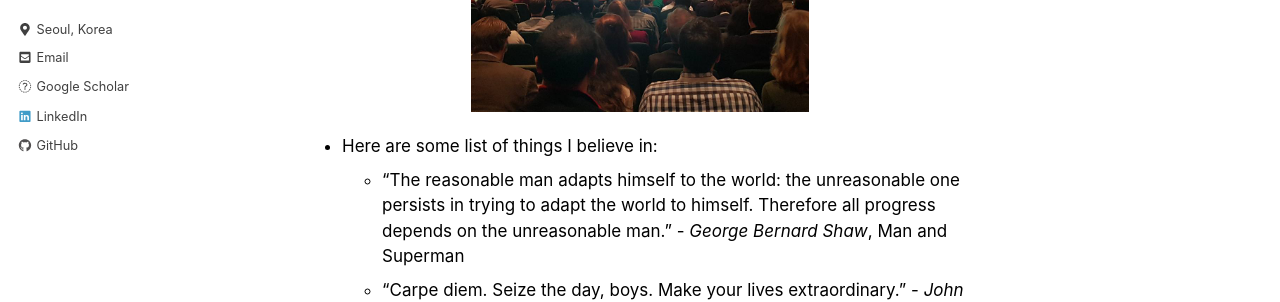
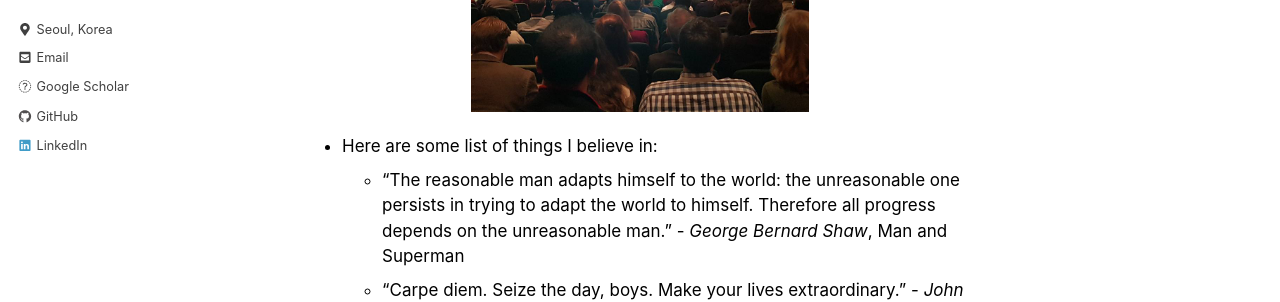
Before and after one commit to jonghkim/jonghkim.github.io, a Jekyll site: the page built from index.md, in a window 1280 px wide. Shown: the part 301-603 px from the top of the page. Built offline with Jekyll 4.4.1, drawn with Linux system fonts in a browser that asks for light colours; nearby versions of some CDN libraries.

```diff
--- a/_includes/author-profile.html
+++ b/_includes/author-profile.html
@@ -101,14 +101,6 @@
         <li>
           <a href="https://scholar.google.co.kr/citations?user={{ author.google_scholar }}" itemprop="sameAs">
             <i class="fab fa-fw fa-google_plus" aria-hidden="true"></i> Google Scholar
-          </a>
-        </li>
-      {% endif %}
-
-      {% if author.linkedin %}
-        <li>
-          <a href="https://www.linkedin.com/in/{{ author.linkedin }}" itemprop="sameAs">
-            <i class="fab fa-fw fa-linkedin" aria-hidden="true"></i> LinkedIn
           </a>
         </li>
       {% endif %}
@@ -265,6 +257,14 @@
         </li>
       {% endif %}
 
+      {% if author.linkedin %}
+        <li>
+          <a href="https://www.linkedin.com/in/{{ author.linkedin }}" itemprop="sameAs">
+            <i class="fab fa-fw fa-linkedin" aria-hidden="true"></i> LinkedIn
+          </a>
+        </li>
+      {% endif %}
+
       {% include author-profile-custom-links.html %}
     </ul>
   </div>
```
